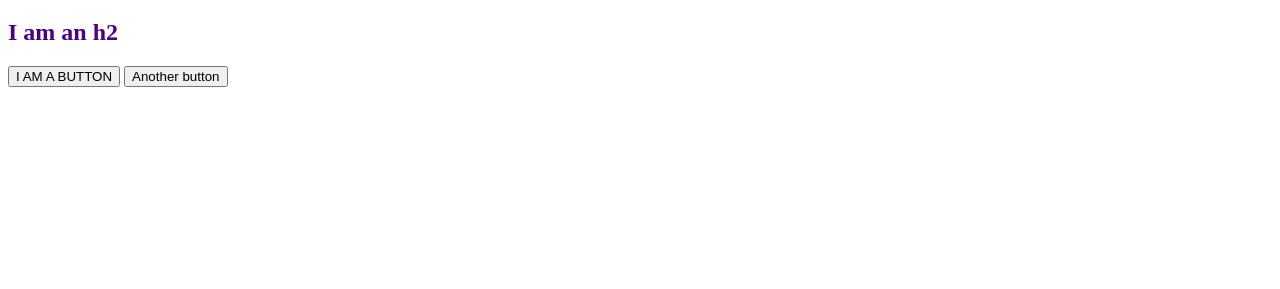
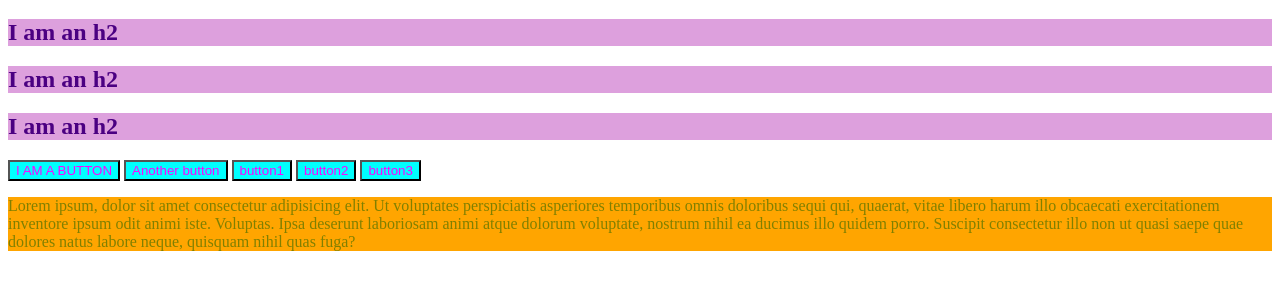
Before and after one commit to ChristofferHagberg/css_intro, a plain HTML site: page index.html in a window 1280 px wide. Shown: the part 61-350 px from the top of the page. Drawn offline with Linux system fonts and the light colour scheme.

Commit message:
added some color

```diff
--- a/app.css
+++ b/app.css
@@ -1,3 +1,14 @@
 h2 {
     color: indigo;
+    background-color: plum;
 }
+
+button {
+    color: magenta;
+    background-color: cyan;
+}
+
+p {
+    color: olive;
+    background: orange;
+}
--- a/index.html
+++ b/index.html
@@ -10,7 +10,21 @@
     <body>
         <h1>Hello World</h1>
         <h2>I am an h2</h2>
+        <h2>I am an h2</h2>
+        <h2>I am an h2</h2>
         <button>I AM A BUTTON</button>
         <button>Another button</button>
+        <button>button1</button>
+        <button>button2</button>
+        <button>button3</button>
+        <p>
+            Lorem ipsum, dolor sit amet consectetur adipisicing elit. Ut
+            voluptates perspiciatis asperiores temporibus omnis doloribus sequi
+            qui, quaerat, vitae libero harum illo obcaecati exercitationem
+            inventore ipsum odit animi iste. Voluptas. Ipsa deserunt laboriosam
+            animi atque dolorum voluptate, nostrum nihil ea ducimus illo quidem
+            porro. Suscipit consectetur illo non ut quasi saepe quae dolores
+            natus labore neque, quisquam nihil quas fuga?
+        </p>
     </body>
 </html>
```
